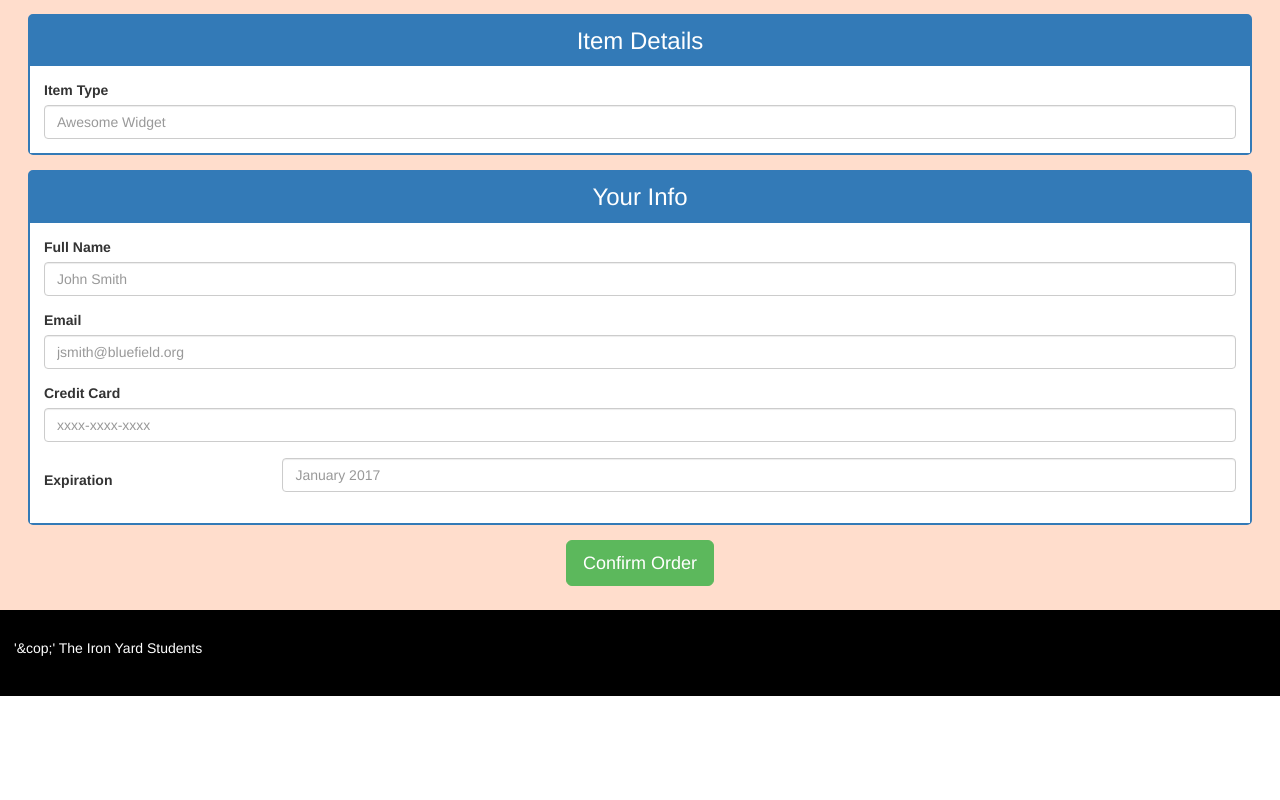
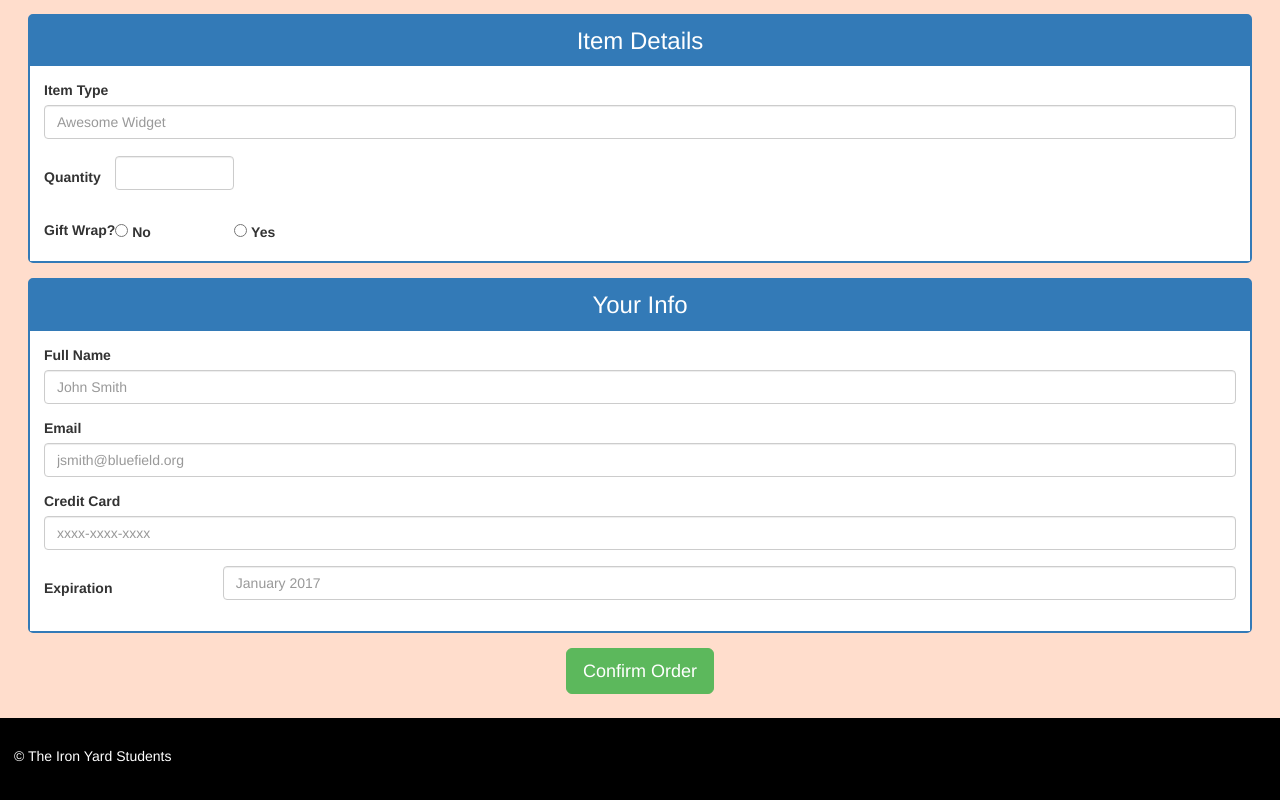
Before and after one commit to sethgabrielbrady/boostrap-hwmrk, a plain HTML site: page index.html in a window 1280 px wide. Shown: the part 1796-2596 px from the top of the page. Before the commit the page ends 2492 px from the top, so only its background shows below. Drawn offline with nearby package versions, Linux system fonts and the light colour scheme.

Commit message:
Ordering form added and footer maded.

```diff
--- a/index.html
+++ b/index.html
@@ -84,8 +84,26 @@
       <section class='item-details form-group'>
       <header class='form-description'><h3>Item Details</h3></header>
         <form>
+
+          <aside class ='type'>
           <label for="item-type">Item Type</label>
           <input type="text" class="form-control" id="item-type" placeholder="Awesome Widget">
+          </aside>
+
+          <aside class='quantity'>
+          <label for='quantity'>Quantity</label>
+          <input type='number' name='number-obj' min='1' id='quantity' class ='number form-control'>
+          </aside>
+
+          <aside class= "gift-wrap">
+            <label>Gift Wrap?</label>
+            <label  for ='no' class='rad-yes-no'><input type ='radio' name='wrap' id='no' value='No'>
+              No
+            </label>
+            <label  for='yes' class='rad-yes-no'><input type ='radio' name='wrap' id='yes' value='Yes'>
+              Yes
+          </label>
+          </aside>
         </form>
 
       </section>
@@ -93,15 +111,21 @@
       <section class=' your-info form-group'>
         <header class='form-description'><h3>Your Info</h3></header>
         <form>
+          <aside>
             <label for="name">Full Name</label>
             <input type="text" class="form-control" id="name" placeholder="John Smith">
+          <aside>
+          </aside>
             <label for="email">Email</label>
             <input type="email" class="form-control" id="email" placeholder="jsmith@bluefield.org">
+          <aside>
+          </aside>
             <label for="creditcard">Credit Card</label>
             <input type="text" class="form-control" id="creditcard" placeholder="xxxx-xxxx-xxxx">
-        <aside class='special'>
-        <label for="expiration">Expiration</label>
-        <input type="text" class="form-control smaller-input" id="expiration" placeholder="January 2017">
+          </aside>
+          <aside class='expiration'>
+            <label for="exp">Expiration</label>
+            <input type="text" class="form-control smaller-input" id="exp" placeholder="January 2017">
           </aside>
       </form>
 
@@ -113,7 +137,7 @@
     </section>
 
     <footer>
-      <p>'&cop;' The Iron Yard Students</p>
+      <p>&copy; The Iron Yard Students</p>
     </footer>
 
   </body>
--- a/sass/ordering.scss
+++ b/sass/ordering.scss
@@ -5,7 +5,6 @@
   padding:1em 2em;
   background-color:$placeOrderBgColor;
   text-align:center;
-
   h2{
     margin:1em;
     font-size:$h2FontSize;
@@ -14,7 +13,6 @@
    border-radius:5px;
     border:2px solid $fieldHeaderBgBorderColor;
     box-sizing: border-box;
-
     .form-description{
         color:white;
         background-color:$fieldHeaderBgBorderColor;
@@ -22,33 +20,40 @@
          h3{
            margin:.5em auto;
          }
-      }
+    }
     form{
       padding:0 1em 1em 1em;
       text-align:left;
       background-color:white;
-
       label{
         margin-top:1em;
       }
-      .special{
+      .quantity{
+        display:flex;
+        align-items: center;
+        margin:1em 0;
+        .number{
+            width:10%;
+            margin-left:1em;
+        }
+      }
+      .gift-wrap{
+        display:flex;
+        .rad-yes-no{
+          width:10%;
+        }
+      }
+      .expiration{
         display:flex;
         justify-content: space-between;
+        align-items: center;
         margin:1em 0;
         input{
-          width:80%;
-          align-self:center;
+          width:85%;
         }
-        label{
-          align-self:center;
-        }
-
       }
-
-  }
+    }
 }
-
-
 
   .btn-primary {
    margin:0 auto;
```
Also changed, not shown: style.css, 1 other file. Lines whose indentation alone changed are shown as unchanged.
